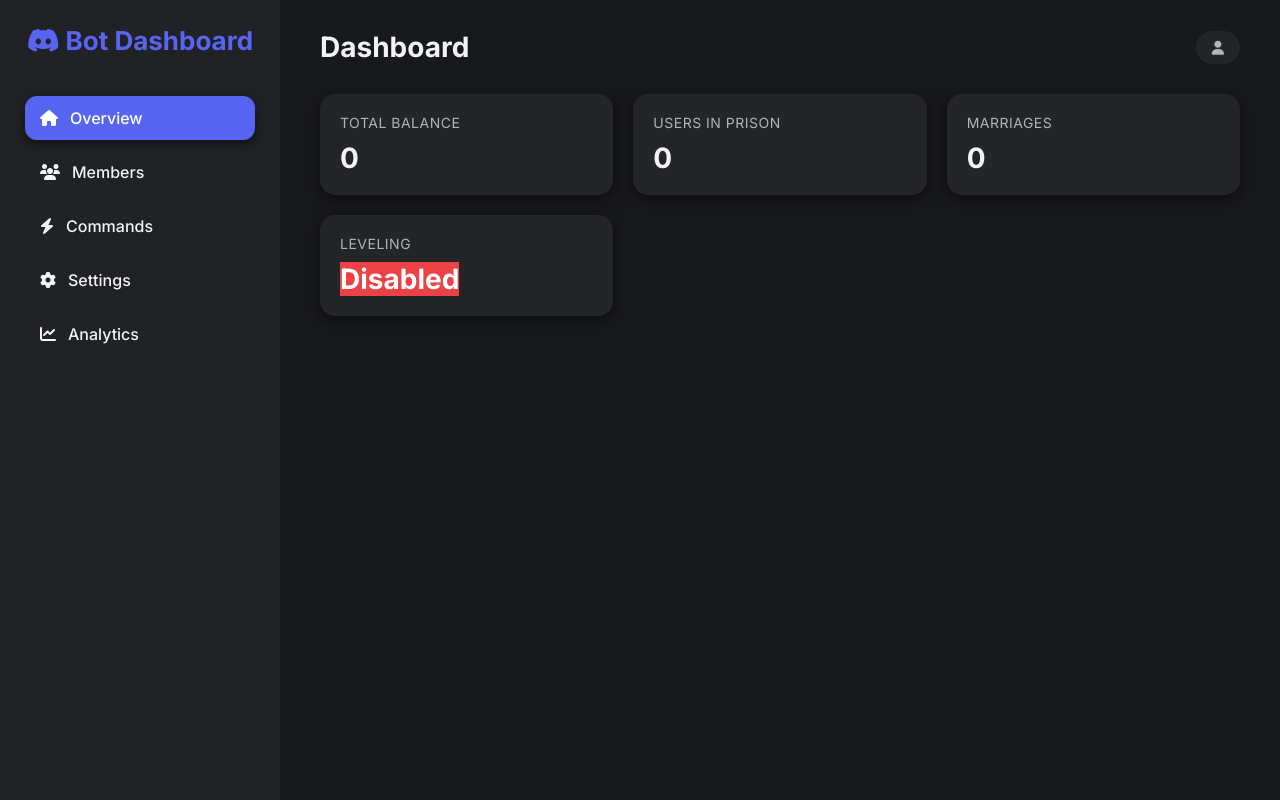
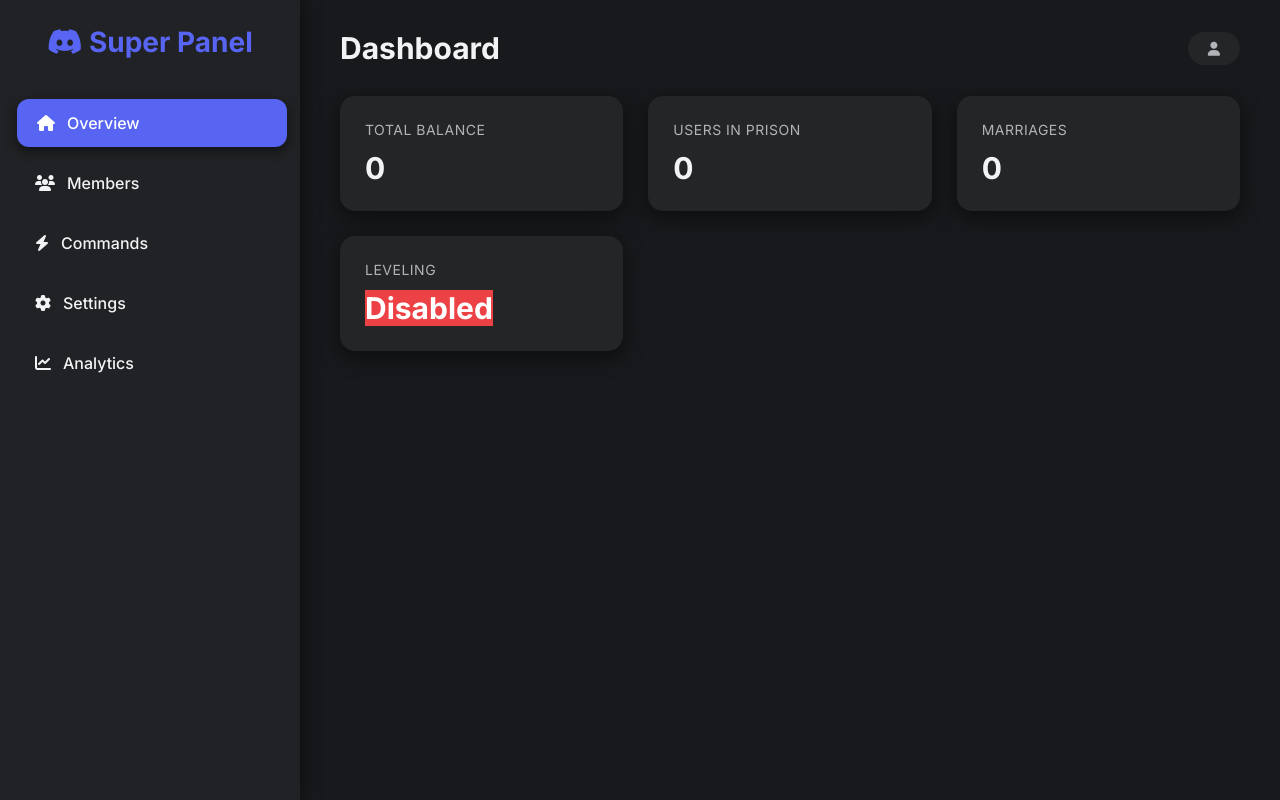
Before and after one commit to Avost-off/lounge-senpai-2, a Flask app: page / in a window 1280 px wide. Run offline with Flask 3, Linux system fonts and the light colour scheme; the visitor is signed in with stand-in values (Sample User, id 1); data that the repository does not hold is empty; parts of the project's set-up code (start-up, migrations or seed data) failed here and were passed over.

Commit message:
Update dashboard.html

```diff
--- a/templates/dashboard.html
+++ b/templates/dashboard.html
@@ -2,7 +2,7 @@
 <html lang="fr">
 <head>
 <meta charset="UTF-8">
-<title>Dashboard</title>
+<title>Super Dashboard</title>
 <link href="https://fonts.googleapis.com/css2?family=Inter:wght@400;500;600;700&display=swap" rel="stylesheet">
 <link rel="stylesheet" href="https://cdnjs.cloudflare.com/ajax/libs/font-awesome/6.4.0/css/all.min.css">
 
@@ -19,6 +19,7 @@
     --text:#f2f3f5;
     --muted:#b0b3b8;
     --shadow:rgba(0,0,0,0.5);
+    --transition:0.3s;
 }
 
 *{box-sizing:border-box;margin:0;padding:0;font-family:'Inter',sans-serif;}
@@ -26,64 +27,65 @@ body{background:var(--bg);color:var(--text);display:flex;height:100vh;}
 
 /* SIDEBAR */
 .sidebar{
-    width:280px;
+    width:300px;
     background:var(--sidebar);
-    padding:25px;
+    padding:25px 15px;
     display:flex;
     flex-direction:column;
-    transition:0.3s;
+    transition:var(--transition);
+    box-shadow:2px 0 15px var(--shadow);
 }
-.logo{font-size:26px;font-weight:700;margin-bottom:40px;color:var(--accent);text-align:center;}
+.logo{font-size:28px;font-weight:700;margin-bottom:40px;color:var(--accent);text-align:center;}
 .nav-item{
-    padding:12px 15px;
+    padding:14px 20px;
     border-radius:12px;
-    margin-bottom:10px;
+    margin-bottom:12px;
     cursor:pointer;
     display:flex;
     align-items:center;
     gap:12px;
-    transition:0.2s;
+    font-weight:500;
     color:var(--text);
-    font-weight:500;
+    transition:var(--transition);
 }
 .nav-item:hover{background:var(--hover);}
-.nav-item.active{background:var(--accent);color:white;box-shadow:0 4px 10px var(--shadow);}
+.nav-item.active{background:var(--accent);color:white;box-shadow:0 4px 12px var(--shadow);transform:translateX(2px);}
 
 /* MAIN */
 .main{flex:1;padding:30px 40px;overflow:auto;}
 
 /* HEADER */
 .header{display:flex;justify-content:space-between;align-items:center;margin-bottom:30px;}
-.header h1{font-size:28px;font-weight:700;}
-.user-badge{background:var(--card);padding:8px 16px;border-radius:25px;font-size:14px;color:var(--muted);font-weight:500;}
+.header h1{font-size:30px;font-weight:700;}
+.user-badge{background:var(--card);padding:8px 20px;border-radius:25px;font-size:14px;color:var(--muted);font-weight:500;}
 
 /* STATS CARDS */
-.stats{display:grid;grid-template-columns:repeat(auto-fit,minmax(220px,1fr));gap:20px;margin-bottom:30px;}
-.card{background:var(--card);padding:20px;border-radius:15px;transition:0.3s;box-shadow:0 4px 15px var(--shadow);}
-.card:hover{transform:translateY(-5px);box-shadow:0 12px 25px var(--shadow);}
-.card-title{font-size:14px;color:var(--muted);margin-bottom:10px;text-transform:uppercase;letter-spacing:0.5px;}
-.card-value{font-size:28px;font-weight:700;}
+.stats{display:grid;grid-template-columns:repeat(auto-fit,minmax(240px,1fr));gap:25px;margin-bottom:35px;}
+.card{background:var(--card);padding:25px;border-radius:15px;transition:var(--transition);box-shadow:0 6px 20px var(--shadow);}
+.card:hover{transform:translateY(-8px);box-shadow:0 15px 30px var(--shadow);}
+.card-title{font-size:14px;color:var(--muted);margin-bottom:12px;text-transform:uppercase;letter-spacing:0.5px;}
+.card-value{font-size:30px;font-weight:700;}
 
 /* TABLES */
-.table-container{background:var(--card);border-radius:15px;padding:20px;box-shadow:0 4px 12px var(--shadow);}
+.table-container{background:var(--card);border-radius:15px;padding:20px;box-shadow:0 6px 20px var(--shadow);}
 table{width:100%;border-collapse:collapse;}
 th{text-align:left;font-size:13px;color:var(--muted);padding-bottom:15px;}
 td{padding:15px 0;border-top:1px solid #3f4147;font-size:14px;}
 tr:hover{background:var(--hover);transition:0.2s;}
-.badge{padding:5px 10px;border-radius:20px;font-size:12px;font-weight:600;}
+.badge{padding:6px 12px;border-radius:25px;font-size:12px;font-weight:600;}
 .badge-level{background:var(--accent);color:white;}
 .badge-money{background:var(--green);color:white;}
 .badge-enabled{background:var(--green);color:white;}
 .badge-disabled{background:var(--red);color:white;}
-.badge-category{padding:4px 8px;border-radius:8px;background:var(--yellow);color:black;font-size:12px;}
+.badge-category{padding:4px 10px;border-radius:12px;background:var(--yellow);color:black;font-size:12px;font-weight:600;}
 
 /* ACTION BUTTONS */
-.action-btn{background:var(--accent);border:none;padding:6px 12px;border-radius:8px;cursor:pointer;color:white;transition:0.2s;font-weight:500;}
+.action-btn{background:var(--accent);border:none;padding:6px 14px;border-radius:8px;cursor:pointer;color:white;transition:var(--transition);font-weight:500;}
 .action-btn:hover{background:#4752c4;}
 
 /* SEARCH */
-.search{margin-bottom:15px;}
-.search input{width:100%;padding:10px 15px;border-radius:12px;border:none;background:#2c2f33;color:white;outline:none;transition:0.2s;}
+.search{margin-bottom:20px;}
+.search input{width:100%;padding:12px 18px;border-radius:15px;border:none;background:#2c2f33;color:white;outline:none;transition:var(--transition);}
 .search input:focus{background:#3a3d42;}
 
 /* SECTIONS */
@@ -94,7 +96,7 @@ section.active{display:block;}
 
 <body>
 <div class="sidebar">
-    <div class="logo"><i class="fa-brands fa-discord"></i> Bot Dashboard</div>
+    <div class="logo"><i class="fa-brands fa-discord"></i> Super Panel</div>
     <div class="nav-item active" onclick="showSection('overview')"><i class="fa-solid fa-house"></i> Overview</div>
     <div class="nav-item" onclick="showSection('members')"><i class="fa-solid fa-users"></i> Members</div>
     <div class="nav-item" onclick="showSection('commands')"><i class="fa-solid fa-bolt"></i> Commands</div>
@@ -217,7 +219,7 @@ function showSection(id){
     event.target.classList.add('active');
 }
 
-// Members search
+// Search members
 document.getElementById("searchMembers").addEventListener("keyup", function() {
     let filter = this.value.toLowerCase();
     document.querySelectorAll("#membersTable tbody tr").forEach(row => {
@@ -225,7 +227,7 @@ document.getElementById("searchMembers").addEventListener("keyup", function() {
     });
 });
 
-// Commands search
+// Search commands
 document.getElementById("searchCommands").addEventListener("keyup", function() {
     let filter = this.value.toLowerCase();
     document.querySelectorAll("#commandsTable tbody tr").forEach(row => {
```
